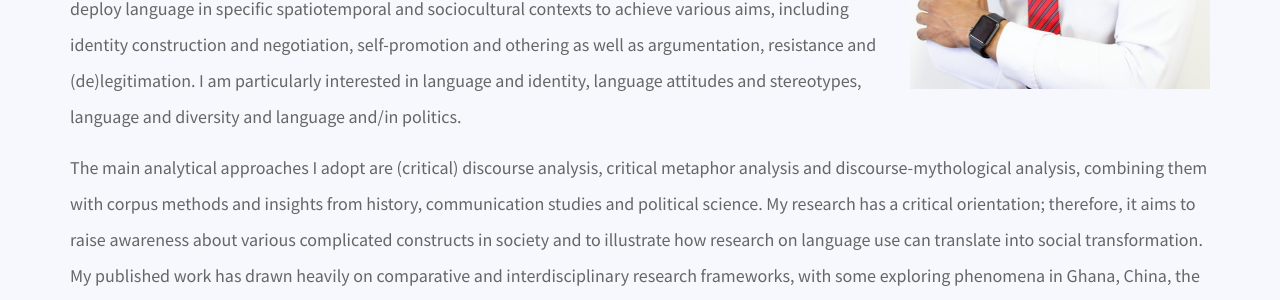
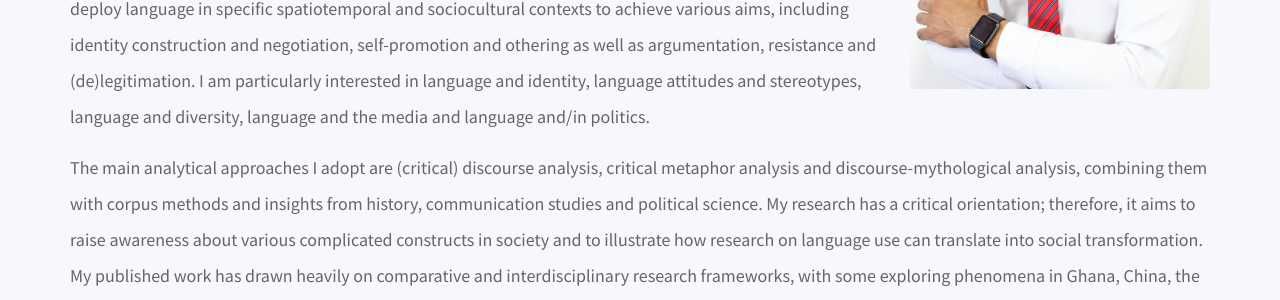
Before and after one commit to danielcornock/marknartey.com, a Jekyll site: the page built from index.md, in a window 1280 px wide. Shown: the part 749-1049 px from the top of the page. Built offline with Jekyll 4.4.1, drawn with Linux system fonts in a browser that asks for light colours; nearby versions of some CDN libraries; a script that is not in the unit is left out; some of the changed text lies outside the part shown.

Commit message:
Update Pages “about”

```diff
--- a/index.md
+++ b/index.md
@@ -16,7 +16,7 @@
 
 ## Research Overview
 
-I am a Lecturer in English Language and Linguistics at the University of the West of England, where I am also a member of the Bristol Centre for Linguistics. I am an interdisciplinary scholar who investigates how people deploy language in specific spatiotemporal and sociocultural contexts to achieve various aims, including identity construction and negotiation, self-promotion and othering as well as argumentation, resistance and (de)legitimation. I am particularly interested in language and identity, language attitudes and stereotypes, language and diversity and language and/in politics.
+I am a Lecturer in English Language and Linguistics at the University of the West of England, where I am also a member of the Bristol Centre for Linguistics. I am an interdisciplinary scholar who investigates how people deploy language in specific spatiotemporal and sociocultural contexts to achieve various aims, including identity construction and negotiation, self-promotion and othering as well as argumentation, resistance and (de)legitimation. I am particularly interested in language and identity, language attitudes and stereotypes, language and diversity, language and the media and language and/in politics.
 
 The main analytical approaches I adopt are (critical) discourse analysis, critical metaphor analysis and discourse-mythological analysis, combining them with corpus methods and insights from history, communication studies and political science. My research has a critical orientation; therefore, it aims to raise awareness about various complicated constructs in society and to illustrate how research on language use can translate into social transformation. My published work has drawn heavily on comparative and interdisciplinary research frameworks, with some exploring phenomena in Ghana, China, the US and the UK.
 
```
